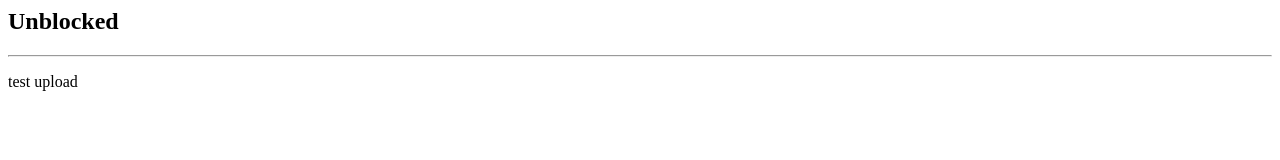
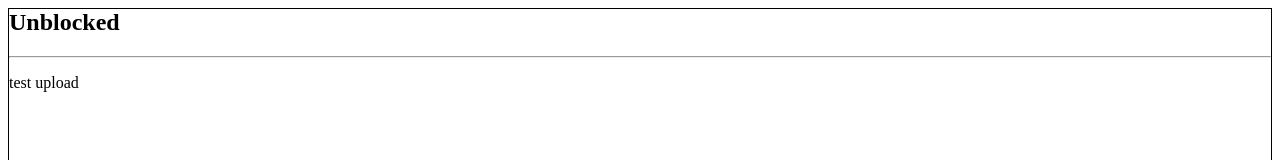
Before and after one commit to Winnerstudios/Plova, a plain HTML site: page index.html in a window 1280 px wide. Shown: the top 160 px of the page. Drawn offline with Linux system fonts and the light colour scheme.

Commit message:
Update index.html

```diff
--- a/index.html
+++ b/index.html
@@ -2,7 +2,7 @@
 <head>
   <title>Unblocked-premium</title>
 </head>
-<body>
+<body style="border:1px solid black;">
 <h2>Unblocked</h2>
   <hr>
   <p>test upload</p>
```
